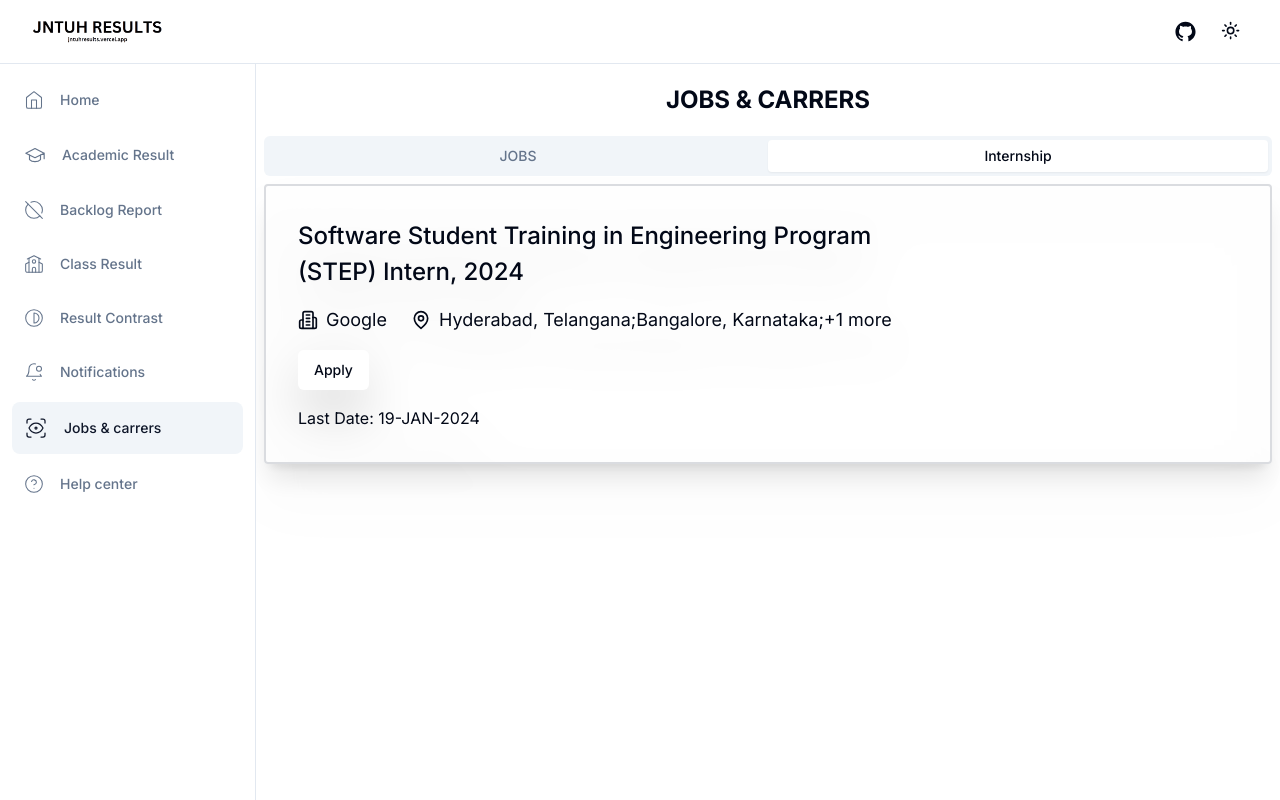
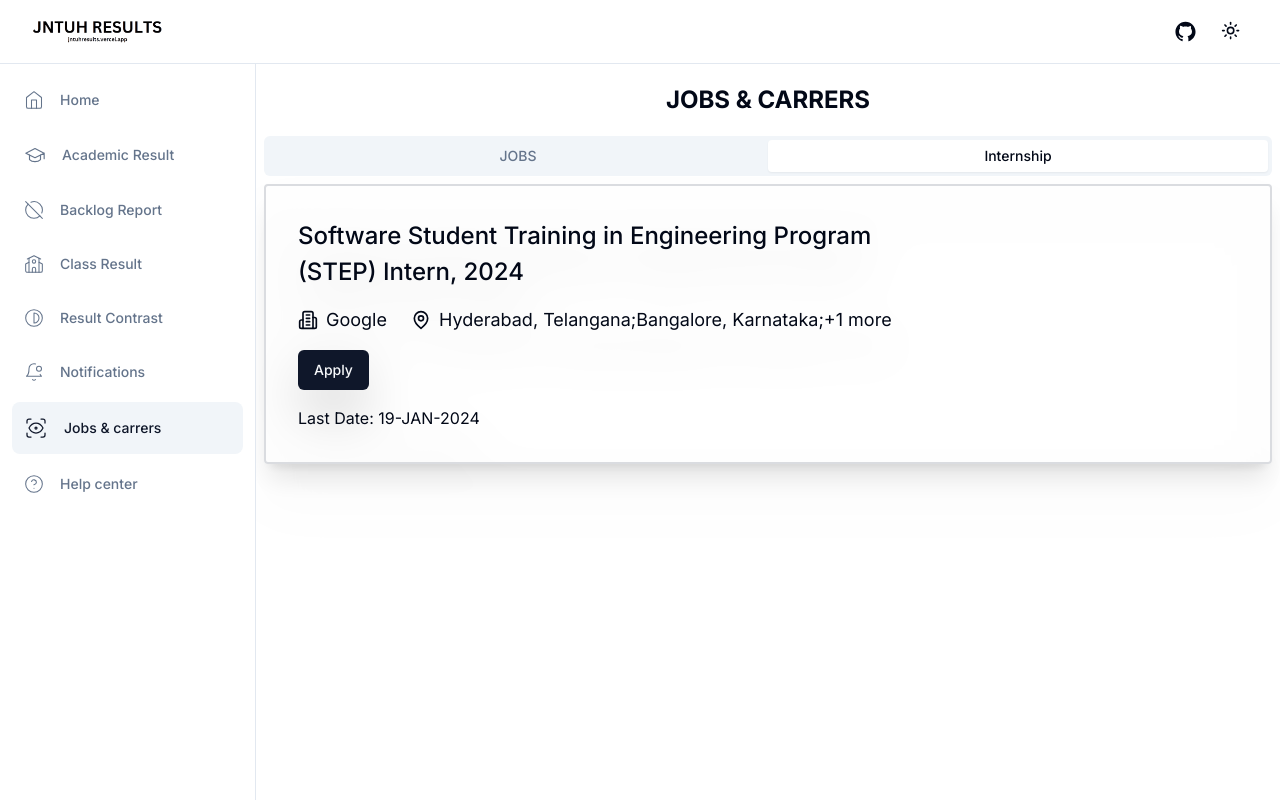
Before and after one commit to ThilakReddyy/JNTUHRESULTS-WEB, a Next.js app: page /carrers in a window 1280 px wide. Built offline with nearby package versions, Linux system fonts and the light colour scheme; a web font is replaced by a local one.

Commit message:
change button style

```diff
--- a/app/carrers/page.tsx
+++ b/app/carrers/page.tsx
@@ -115,7 +115,7 @@ const Carrers = () => {
                 </div>
               </div>
               <div className="mt-4">
-                <Button variant="outline">
+                <Button>
                   <Link
                     href="https://www.google.com/about/careers/applications/jobs/results/99460232238768838-software-student-training-in-engineering-program-step-intern-2024"
                     target="_blank"
```
